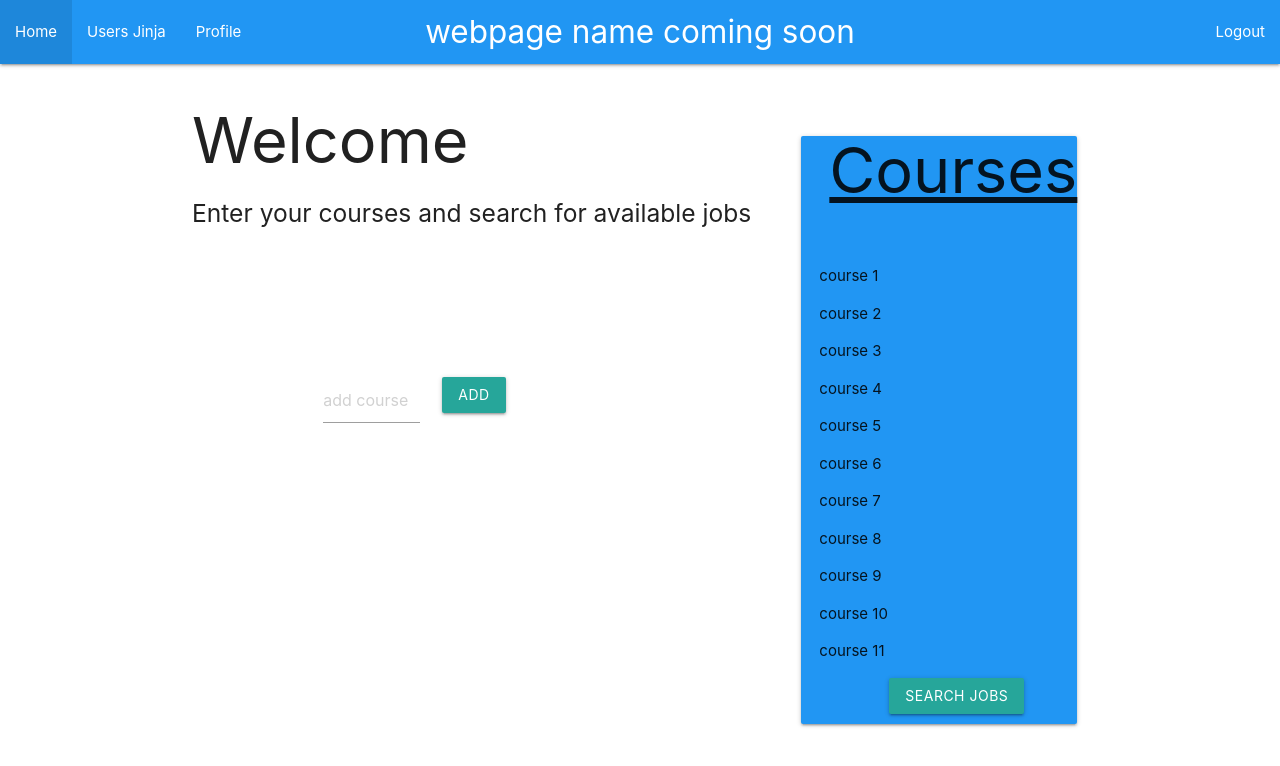
After one commit to keonkhelawan/Turbo_Tech_Inc, a Flask app: page /profile in a window 1280 px wide. The commit adds this page. Shown: the top 766 px of the page. Run offline with Flask 2, Linux system fonts and the light colour scheme.

Commit message:
1st major update

```diff
--- a/App/models/__init__.py
+++ b/App/models/__init__.py
@@ -1 +1,2 @@
 from .user import *
+from .job import *
--- a/App/templates/layout.html
+++ b/App/templates/layout.html
@@ -11,34 +11,27 @@
     <meta name="viewport" content="width=device-width, initial-scale=1.0"/>
     <title>{% block title %}{% endblock %}</title>
 
+
   </head>
   <body>
-    <nav class="purple">
+    <nav class="blue">
       <div class="nav-wrapper">
         <a href="#!" class="brand-logo center">{% block page %}{% endblock %}</a>
         <div class="nav-wrapper">
             <ul id="nav-mobile" class="left">
                 <li><a href="/">Home</a></li>
                 <li><a href="/users">Users Jinja</a></li>
-                <li><a href="/static/users">Users JS</a></li>
+                <li><a href="/profile">Profile</a></li>
             </ul>
+
+               <ul class="right" >
+                  <li><a href="/logout">Logout</a></li>
+               </ul>
         </div>
       </div>
     </nav>
 
-    {% with messages = get_flashed_messages() %}
-    {% if messages %}
-    <nav class="white black-text" style="padding: 10px">
-      <div class="nav-wrapper">
-          <ul class="flashes">
-          {% for message in messages %}
-            <li>{{ message }}</li>
-          {% endfor %}
-          </ul>
-      </div>
-    </nav>
-    {% endif %}
-    {% endwith %}
+
 
     <div class="container" id="content">{% block content %}{% endblock %}</div>
 
--- /dev/null
+++ b/App/templates/profile.html
@@ -0,0 +1,64 @@
+{% extends "layout.html" %}
+{% block title %}profile{% endblock %}
+{% block page %}webpage name coming soon{% endblock %}
+
+
+{{ super() }}
+
+{% block content %}
+
+
+    <main  class="row">
+       <section class="col s8">
+           <section class="row">
+               <h1>Welcome</h1>
+               <h5>Enter your courses and search for available jobs</h5>
+           </section>
+
+           <section class="row" style="padding: 8em">
+            <form>
+               <div class="col s4">
+                  <input placeholder="add course" id="courses" type="text" class="validate">
+                  <label for="courses"></label>
+               </div>
+               <div class="col s4">
+                <button class="btn waves-effect" type="submit" name="action">add</button>
+               </div>
+            </form>
+           </section>
+       </section>
+
+       <div style="padding: 30px 0px 0px 0px">
+       <section class="col s4" >
+         <div class="card blue">
+            <section class="row" style="padding: 0px 0px 0px 40px">
+               <h1><u>Courses</u></h1>
+            </section>
+
+            <section class="row" style="padding: 0px 0px 10px 30px">
+               <form>
+                 <div style="overflow-y: scroll" >
+                   <p>course 1</p>
+                   <p>course 2</p>
+                   <p>course 3</p>
+                   <p>course 4</p>
+                   <p>course 5</p>
+                   <p>course 6</p>
+                   <p>course 7</p>
+                   <p>course 8</p>
+                   <p>course 9</p>
+                   <p>course 10</p>
+                   <p>course 11</p>
+                  </div>
+
+                 <div style="padding: 0px 0px 0px 70px">
+                   <button class="btn waves-effect" type="submit" name="action">search jobs</button>
+                 </div>
+               </form>
+            </section>
+         </div>
+       </section>
+       </div>
+
+    </main>
+{% endblock %}
--- a/App/templates/users.html
+++ b/App/templates/users.html
@@ -7,7 +7,7 @@
 {% block content %}
     <div class="row">
         <p>
-            This is table is renderd on the Server. Flask gets the data from the database and uses jinja templates to dyanmically render this page when a request is sent to <a href="/usrs">/users</a>.
+            This is table is renderd on the Server. Flask gets the data from the database and uses jinja templates to dyanmically render this page when a request is sent to <a href="/users">/users</a>.
         </p>
     </div>
     <div class="row">
--- a/App/views/__init__.py
+++ b/App/views/__init__.py
@@ -1,2 +1,3 @@
 from .user import *
 from .api import *
+from .profile import *
--- /dev/null
+++ b/App/views/profile.py
@@ -0,0 +1,6 @@
+from flask import Blueprint, render_template
+profile_views = Blueprint('profile_views', __name__, template_folder='../templates')
+
+@profile_views.route('/profile', methods=['GET'])
+def get_user_page():
+    return render_template('profile.html')
--- a/App/main.py
+++ b/main.py
@@ -1,6 +1,6 @@
 import os
 from flask import Flask
-from flask_login import LoginManager, current_user
+from flask_login import LoginManager, current_user, login_user, login_required, logout_user
 from flask_uploads import DOCUMENTS, IMAGES, TEXT, UploadSet, configure_uploads
 from flask_cors import CORS
 from werkzeug.utils import secure_filename
@@ -16,12 +16,14 @@ from App.controllers import (
 
 from App.views import (
     user_views,
-    api_views
+    api_views,
+    profile_views
 )
 
 views = [
     user_views,
-    api_views
+    api_views,
+    profile_views
 ]
 
 def add_views(app, views):
@@ -60,3 +62,7 @@ def create_app(config={}):
 
 app = create_app()
 migrate = get_migrate(app)
+
+
+if __name__=='__main__':
+    app.run (host='0.0.0.0', port=8080, debug=True)
--- a/requirements.txt
+++ b/requirements.txt
@@ -9,3 +9,4 @@ pytest==7.0.1
 python-dotenv==0.19.2
 psycopg2-binary==2.9.3
 Flask-Migrate==3.1.0
+Werkzeug==2.0.0
```
Also changed, not shown: App/models/job.py (+18 -0 lines), temp-database.db (added), 1 other file.
